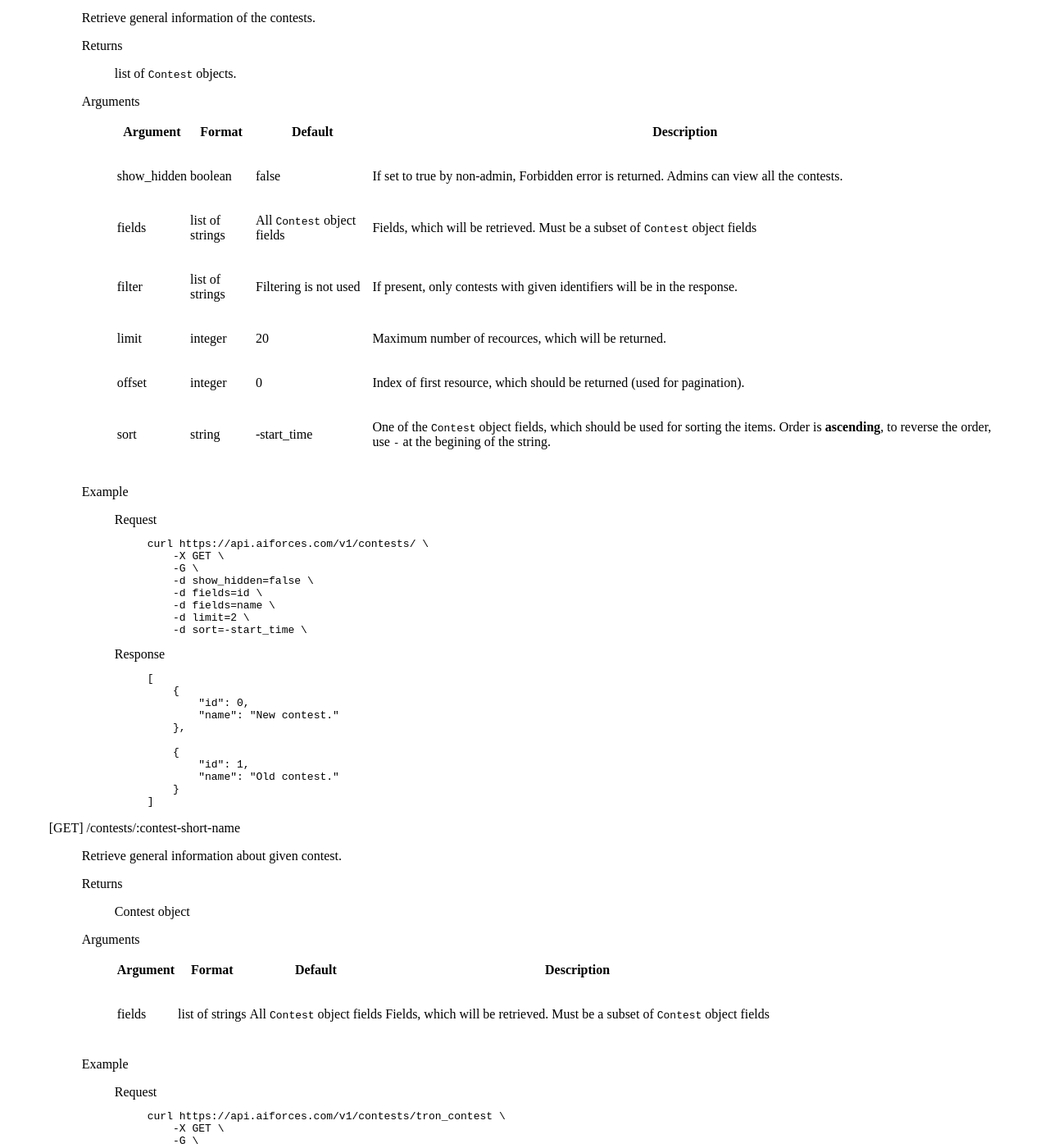
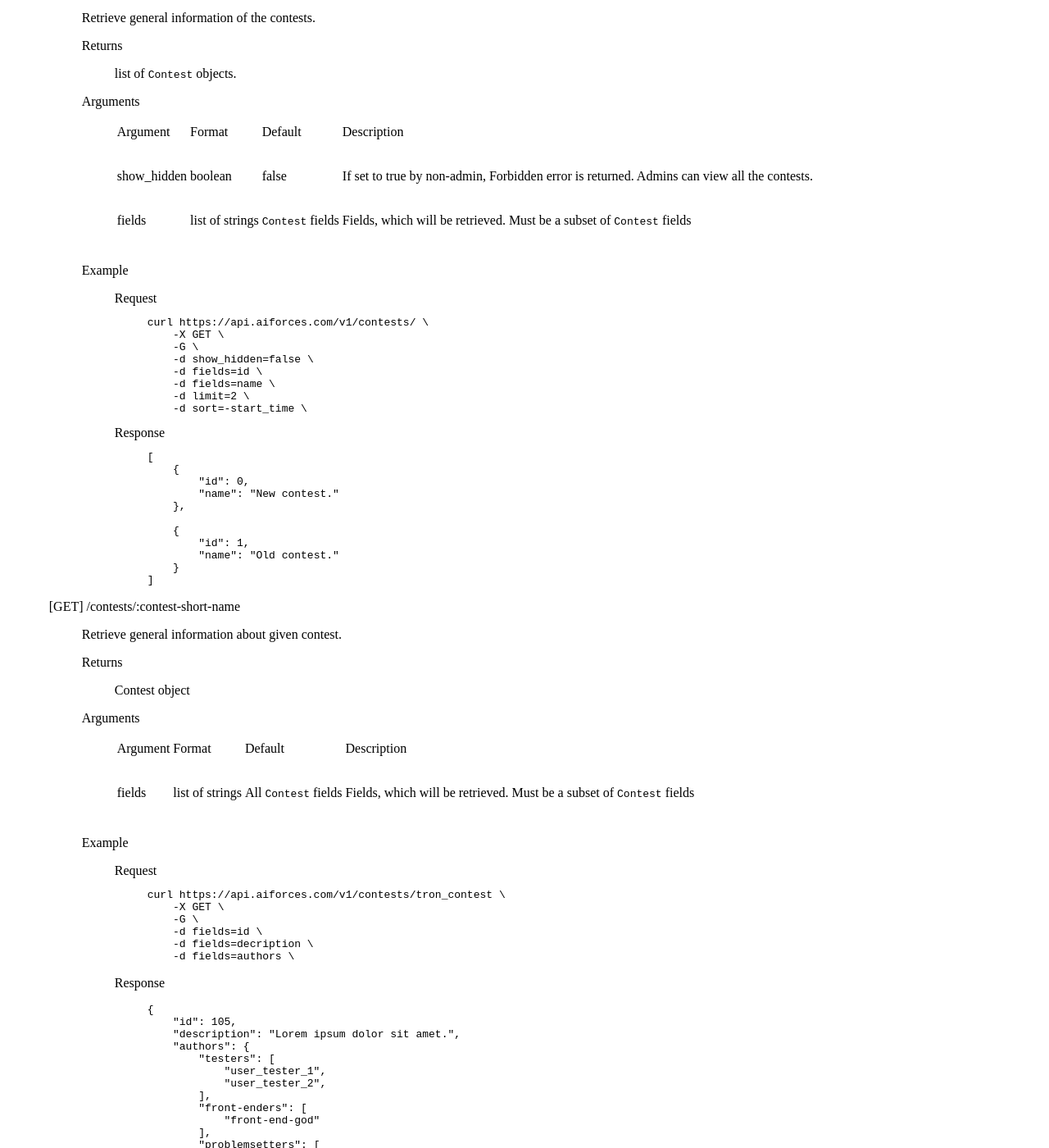
Before and after one commit to AIForces/AIForcesAPI, a Sphinx documentation site: the page built from docs/source/contest.rst, in a window 1280 px wide and 1400 px high, scrolled down 343 px. Shown: the whole window at 82% size. Built offline with Sphinx 7.4.7 and the Read the Docs theme 2.0.0, drawn with Linux system fonts in a browser that asks for light colours; some of the changed text lies outside the part shown.

Commit message:
Fixed json, removed csv-tables

```diff
--- a/docs/source/contest.rst
+++ b/docs/source/contest.rst
@@ -9,15 +9,16 @@
     Returns
         list of ``Contest`` objects.
     Arguments
-        .. csv-table::
-            :header: "Argument", "Format", "Default", "Description"
+        .. table::
 
-            show_hidden, boolean, false, "If set to true by non-admin, Forbidden error is returned. Admins can view all the contests."
-            fields, "list of strings", "All ``Contest`` object fields", "Fields, which will be retrieved. Must be a subset of ``Contest`` object fields"
-            filter, "list of strings", "Filtering is not used", "If present, only contests with given identifiers will be in the response."
-            limit, integer, 20, "Maximum number of recources, which will be returned."
-            offset, integer, 0, "Index of first resource, which should be returned (used for pagination)."
-            sort, string, "-start_time", "One of the ``Contest`` object fields, which should be used for sorting the items. Order is **ascending**, to reverse the order, use ``-`` at the begining of the string."
+            ============= ================ ======================= ==============================
+            Argument      Format           Default                 Description
+
+            show_hidden   boolean          false                   If set to true by non-admin, Forbidden error is returned.
+                                                                   Admins can view all the contests.
+            fields        list of strings  ``Contest`` fields      Fields, which will be retrieved.
+                                                                   Must be a subset of ``Contest`` fields
+            ============= ================ ======================= ==============================
 
     Example
         Request
@@ -32,7 +33,7 @@
                     -d limit=2 \
                     -d sort=-start_time \
         Response
-            .. code-block:: js
+            .. code-block:: json
 
                 [
                     {
@@ -53,10 +54,14 @@
         Contest object
 
     Arguments
-        .. csv-table::
-            :header: "Argument", "Format", "Default", "Description"
+        .. table::
 
-            fields, "list of strings", "All ``Contest`` object fields", "Fields, which will be retrieved. Must be a subset of ``Contest`` object fields"
+            ============= ================ ======================= ==============================
+            Argument      Format           Default                 Description
+
+            fields        list of strings  All ``Contest`` fields  Fields, which will be retrieved.
+                                                                   Must be a subset of ``Contest`` fields
+            ============= ================ ======================= ==============================
 
     Example
         Request
@@ -72,7 +77,7 @@
         Response
 
 
-            .. code-block:: js
+            .. code-block:: json
 
                 {
                     "id": 105,
@@ -93,13 +98,6 @@
                         ]
                     }
                 }
-
-
-
-
-
-
-
 
 [PUT] /contests/:contest-short-name
     Creates new contest, managed by the current user.
@@ -184,16 +182,23 @@
         list of Achievement objects.
 
     Arguments
+        .. table::
 
-    .. csv-table::
-        :header: "Argument", "Format", "Default", "Description"
+            ============== ================ ======================= ==============================
+            Argument       Format           Default                 Description
 
-        fields, "list of strings", "All ``Achievement`` object fields", "Fields, which will be retrieved. Must be a subset of ``Achievement`` object fields"
-        filter, "list of strings", "Filtering is not used", "If present, only contests with given identifiers will be in the response."
-        filter_friends, "boolean", false, "Exclude users, who are not your friends."
-        limit, integer, 20, "Maximum number of resources, which will be returned."
-        offset, integer, 0, "Index of first resource, which should be returned (used for pagination)."
-        sort, string, "place", "One of the ``Achievement`` object fields, which should be used for sorting the items. Order is **ascending**, to reverse the order, use ``-`` at the begining of the string."
+            fields.        list of strings  All ``Achievement``     Fields, which will be retrieved.
+                                            fields                  Must be a subset of ``Achievement`` object fields.
+            filter         list of strings  Filtering is not used   If present, only contests with given identifiers
+                                                                    will be in the response.
+            filter_friends boolean          false                   Exclude users, who are not your friends.
+            limit          integer          20                      Maximum number of resources, which will be returned.
+            offset         integer          0                       Index of first resource, which should be returned (used for
+                                                                    pagination).
+            sort           string           place                   One of the ``Achievement`` fields, which should be used
+                                                                    for sorting the items. Order is **ascending**,
+                                                                    to reverse the order, use ``-`` at the begining of the string.
+            ============== ================ ======================= ==============================
 
     Example
         Request
@@ -208,7 +213,7 @@
                     -d fields=rating_after \
                     -d limit=2 \
         Response
-            .. code-block:: js
+            .. code-block:: json
 
                 [
                     {
@@ -216,7 +221,7 @@
                         "place": 1
                         "rating_before": 1500,
                         "rating_after": 1543,
-                        "achieved_at" = "2019-01-24T23:02:40+00:00",
+                        "achieved_at": "2019-01-24T23:02:40+00:00",
                     },
 
                     {
@@ -224,7 +229,7 @@
                         "place": 2,
                         "rating_before": 1500,
                         "rating_after": 1478,
-                        "achieved_at" = "2019-03-24T23:02:40+00:00",
+                        "achieved_at": "2019-03-24T23:02:40+00:00",
                     }
                 ]
 
```
